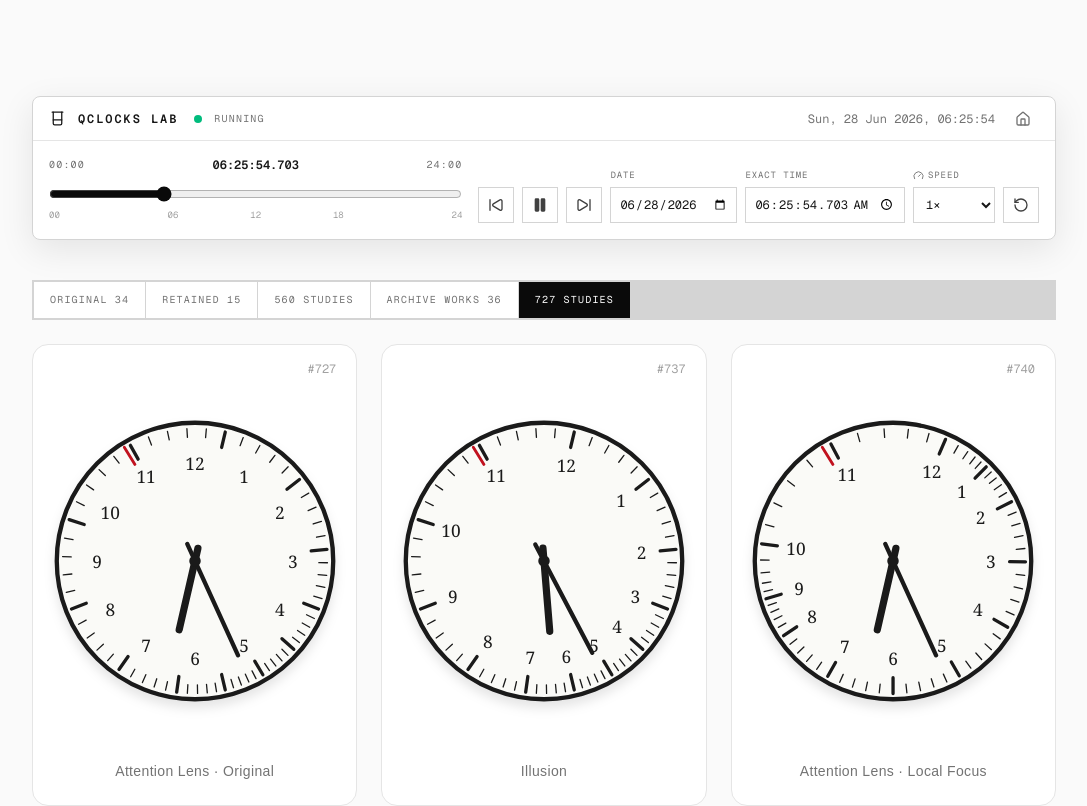
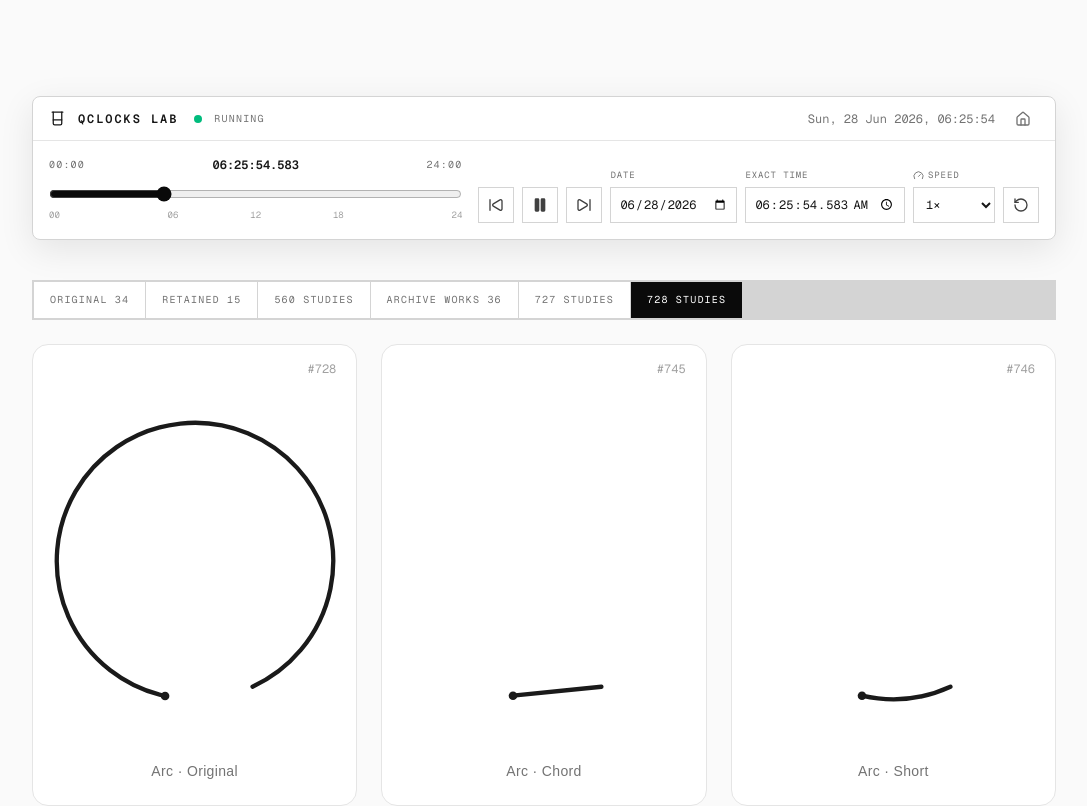
Before and after one commit to qing4132/clocks, a Next.js app: page /lab in a window 1280 px wide. Shown: the top 806 px of the page, without its empty margins (96-1183 px from the left). Built offline with nearby package versions, Linux system fonts and the light colour scheme.

Commit message:
Add subtractive Arc lab studies

```diff
--- a/src/app/lab/LabGallery.tsx
+++ b/src/app/lab/LabGallery.tsx
@@ -22,6 +22,7 @@ function batchLabel(batch: number, count: number) {
   if (batch === 7) return "560 Studies";
   if (batch === 8) return `Archive Works ${count}`;
   if (batch === 9) return "727 Studies";
+  if (batch === 10) return "728 Studies";
   return `Retained ${count}`;
 }
 
--- a/src/app/lab/page.tsx
+++ b/src/app/lab/page.tsx
@@ -8,6 +8,7 @@ import { roundSixExperiments } from "@/clocks/lab/round6/designs";
 import { overprintStudies } from "@/clocks/lab/overprint-studies/designs";
 import { archiveComponents, archiveExperiments } from "@/clocks/lab/archive/entries";
 import { attentionLensStudies, attentionLensStudyComponents } from "@/clocks/lab/attention-lens-studies/entries";
+import { arcStudies, arcStudyComponents } from "@/clocks/lab/arc-studies/entries";
 import { ExperimentalClock } from "@/clocks/lab/ExperimentalClock";
 import { LabWorkspace } from "./LabWorkspace";
 
@@ -33,7 +34,7 @@ export default function LabPage() {
   ].map((design) => ({ ...design, batch: 1 }));
 
   return (
-    <LabWorkspace clocks={[...originalEntries, ...retainedExperiments, ...overprintStudies, ...archiveExperiments, ...attentionLensStudies]}>
+    <LabWorkspace clocks={[...originalEntries, ...retainedExperiments, ...overprintStudies, ...archiveExperiments, ...attentionLensStudies, ...arcStudies]}>
       {clocks.map(({ slug, Component }) => (
         <Component key={slug} />
       ))}
@@ -51,6 +52,10 @@ export default function LabPage() {
         const Component = attentionLensStudyComponents[design.id];
         return <Component key={design.slug} />;
       })}
+      {arcStudies.map((design) => {
+        const Component = arcStudyComponents[design.id];
+        return <Component key={design.slug} />;
+      })}
     </LabWorkspace>
   );
 }
--- /dev/null
+++ b/src/clocks/lab/arc-studies/ArcStudies.tsx
@@ -0,0 +1,113 @@
+"use client";
+
+import { useWallClock } from "../../useWallClock";
+
+const INK = "#1a1a1a";
+
+type ArcVariant = "chord" | "short-arc" | "bow" | "hinge" | "spiral";
+
+type Point = {
+  x: number;
+  y: number;
+};
+
+function round(value: number) {
+  return Math.round(value * 1000) / 1000;
+}
+
+function polarPoint(angleDegrees: number, radius: number): Point {
+  const radians = angleDegrees * Math.PI / 180;
+  return {
+    x: round(Math.sin(radians) * radius),
+    y: round(-Math.cos(radians) * radius),
+  };
+}
+
+function clockwiseSweep(fromAngle: number, toAngle: number) {
+  return ((toAngle - fromAngle) % 360 + 360) % 360;
+}
+
+function inwardSpiralPath(hourAngle: number, minuteAngle: number) {
+  const sweep = clockwiseSweep(hourAngle, minuteAngle);
+  return Array.from({ length: 65 }, (_, index) => {
+    const progress = index / 64;
+    const point = polarPoint(
+      hourAngle + sweep * progress,
+      96 - 44 * progress,
+    );
+    return `${index === 0 ? "M" : "L"} ${point.x} ${point.y}`;
+  }).join(" ");
+}
+
+function pathForVariant(
+  variant: ArcVariant,
+  hourAngle: number,
+  minuteAngle: number,
+  hour: Point,
+  minute: Point,
+) {
+  const sweep = clockwiseSweep(hourAngle, minuteAngle);
+
+  switch (variant) {
+    case "chord":
+      return `M ${hour.x} ${hour.y} L ${minute.x} ${minute.y}`;
+    case "short-arc":
+      return `M ${hour.x} ${hour.y} A 96 96 0 0 ${sweep <= 180 ? 1 : 0} ${minute.x} ${minute.y}`;
+    case "bow": {
+      const control = polarPoint(hourAngle + sweep / 2, 28);
+      return `M ${hour.x} ${hour.y} Q ${control.x} ${control.y} ${minute.x} ${minute.y}`;
+    }
+    case "hinge":
+      return `M ${hour.x} ${hour.y} L 0 0 L ${minute.x} ${minute.y}`;
+    case "spiral":
+      return inwardSpiralPath(hourAngle, minuteAngle);
+  }
+}
+
+function ArcStudyClock({ variant, label }: { variant: ArcVariant; label: string }) {
+  const now = useWallClock(32);
+  const hours = (now?.getHours() ?? 0) % 12;
+  const minutes = now?.getMinutes() ?? 0;
+  const seconds = now ? now.getSeconds() + now.getMilliseconds() / 1000 : 0;
+  const hourAngle = hours * 30 + minutes * 0.5 + seconds / 120;
+  const minuteAngle = minutes * 6 + seconds * 0.1;
+  const hour = polarPoint(hourAngle, 96);
+  const minute = polarPoint(minuteAngle, 96);
+  const path = pathForVariant(variant, hourAngle, minuteAngle, hour, minute);
+
+  return (
+    <svg
+      viewBox="-100 -100 200 200"
+      className="h-72 w-72 sm:h-96 sm:w-96"
+      role="img"
+      aria-label={label}
+    >
+      {now && (
+        <>
+          <path d={path} fill="none" stroke={INK} strokeWidth="3" strokeLinecap="round" strokeLinejoin="round" />
+          <circle cx={hour.x} cy={hour.y} r="3" fill={INK} />
+        </>
+      )}
+    </svg>
+  );
+}
+
+export function ArcChordClock() {
+  return <ArcStudyClock variant="chord" label="Arc chord clock" />;
+}
+
+export function ArcShortClock() {
+  return <ArcStudyClock variant="short-arc" label="Arc shortest-path clock" />;
+}
+
+export function ArcBowClock() {
+  return <ArcStudyClock variant="bow" label="Arc bowed clock" />;
+}
+
+export function ArcHingeClock() {
+  return <ArcStudyClock variant="hinge" label="Arc hinge clock" />;
+}
+
+export function ArcSpiralClock() {
+  return <ArcStudyClock variant="spiral" label="Arc inward spiral clock" />;
+}
--- /dev/null
+++ b/src/clocks/lab/arc-studies/entries.ts
@@ -0,0 +1,88 @@
+import type { ComponentType } from "react";
+import type { LabExperiment } from "../types";
+import { ArcArchiveClock } from "../archive/IndependentArchiveClocks";
+import {
+  ArcBowClock,
+  ArcChordClock,
+  ArcHingeClock,
+  ArcShortClock,
+  ArcSpiralClock,
+} from "./ArcStudies";
+
+export const arcStudies: LabExperiment[] = [
+  {
+    id: 728,
+    slug: "arc-728-original-study",
+    nameEn: "Arc · Original",
+    description: "时针点与分针点之间只留下沿圆周顺时针行进的一段弧。",
+    mechanism: "实心黑点标记小时，弧线从小时位置沿圆周顺时针延伸到分钟位置。",
+    reading: "实心点读小时，弧线的无标记终点读分钟。",
+    status: "728 study · original",
+    position: 728,
+    batch: 10,
+  },
+  {
+    id: 745,
+    slug: "arc-745-chord",
+    nameEn: "Arc · Chord",
+    description: "圆周弧被两点之间的最短直线取代。",
+    mechanism: "保留原版的一条线和一个小时点，只把圆弧拉直成连接时分角度的弦。",
+    reading: "实心点读小时，直线的另一端读分钟。",
+    status: "728 study · shortest connection",
+    position: 745,
+    batch: 10,
+  },
+  {
+    id: 746,
+    slug: "arc-746-short",
+    nameEn: "Arc · Short",
+    description: "圆弧不再坚持顺时针，而是永远选择时分两点之间较短的一边。",
+    mechanism: "仍然只有原版的一条圆弧和一个小时点；超过半圈时，弧线改走反方向。",
+    reading: "实心点读小时，短弧的另一端读分钟。",
+    status: "728 study · shorter side",
+    position: 746,
+    batch: 10,
+  },
+  {
+    id: 747,
+    slug: "arc-747-bow",
+    nameEn: "Arc · Bow",
+    description: "原版圆周弧向表心内侧弯下，成为一条绷紧但没有拉直的弓线。",
+    mechanism: "只修改原有路径的曲率：起点仍是小时，终点仍是分钟，中段沿顺时针区间向内收。",
+    reading: "实心点读小时，弯线的另一端读分钟。",
+    status: "728 study · inward curve",
+    position: 747,
+    batch: 10,
+  },
+  {
+    id: 748,
+    slug: "arc-748-hinge",
+    nameEn: "Arc · Hinge",
+    description: "时分端点不再沿边缘相连，而是在表心折成一枚铰链。",
+    mechanism: "原有单一路径改成经过表心的折线，不增加中心点或分钟点。",
+    reading: "实心点读小时，折线的另一端读分钟。",
+    status: "728 study · central hinge",
+    position: 748,
+    batch: 10,
+  },
+  {
+    id: 749,
+    slug: "arc-749-spiral",
+    nameEn: "Arc · Spiral",
+    description: "原版弧线沿顺时针区间行进，同时从外圈缓慢收向表心。",
+    mechanism: "仍只有一条路径和一个小时点；路径从外圈小时出发，以连续减小的半径抵达分钟角度。",
+    reading: "外圈实心点读小时，向内收束的线尾读分钟。",
+    status: "728 study · inward spiral",
+    position: 749,
+    batch: 10,
+  },
+];
+
+export const arcStudyComponents: Record<number, ComponentType> = {
+  728: ArcArchiveClock,
+  745: ArcChordClock,
+  746: ArcShortClock,
+  747: ArcBowClock,
+  748: ArcHingeClock,
+  749: ArcSpiralClock,
+};
```
